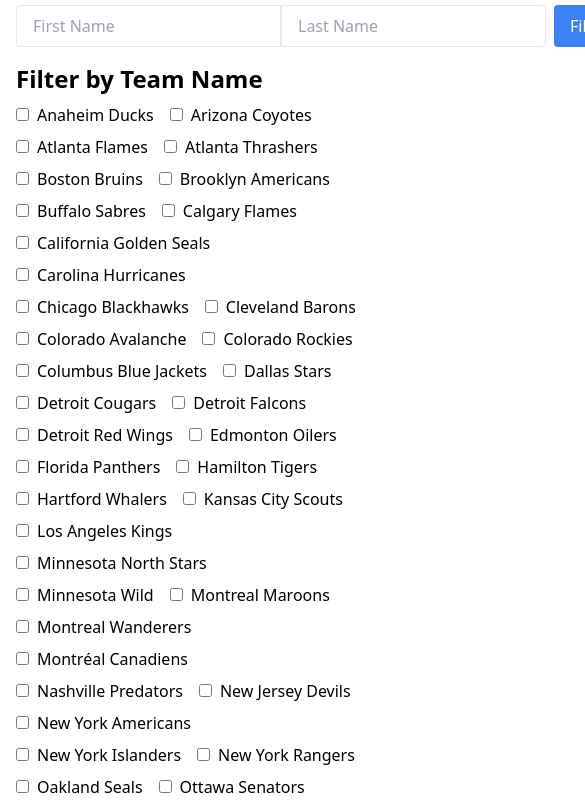
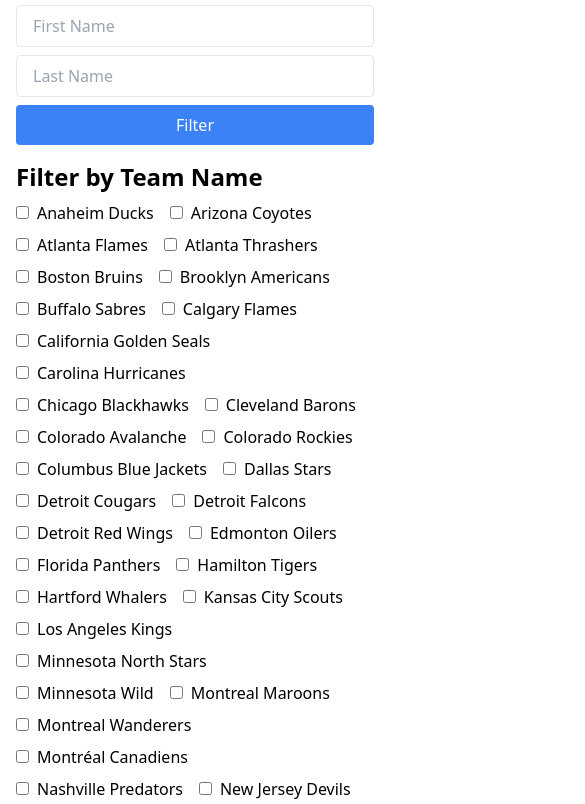
Before and after one commit to masonproj/player-search, a Gatsby site: page /CSVParser in a window 390 px wide. Shown: the part 119-923 px from the top of the page, 585 px wide, since content can reach past the window. Built offline with nearby package versions, Linux system fonts and the light colour scheme; Gatsby itself is replaced by a stand-in of ours.

Commit message:
mobile and warning fixes

```diff
--- a/src/pages/BugAlert.js
+++ b/src/pages/BugAlert.js
@@ -26,7 +26,7 @@
               clipRule="evenodd"
             />
           </svg>
-          <span className="font-bold">Important:</span> This site is currently in a buggy or experimental state.
+          <span>This site is currently in a buggy or experimental state.</span>
         </div>
         <button
           className="text-red-600 hover:text-red-800 font-semibold focus:outline-none"
--- a/src/pages/CSVParser.js
+++ b/src/pages/CSVParser.js
@@ -9,10 +9,9 @@
   const [filteredFirstNames, setFilteredFirstNames] = useState([]);
   const [filteredLastNames, setFilteredLastNames] = useState([]);
   const [teamOptionsList, setTeamOptionsList] = useState([]);
-  const [firstName, setFirstName] = useState(''); // Store the current input of the first name field
+  const [firstName, setFirstName] = useState('');
   const [firstNames, setFirstNames] = useState([]);
   const [lastNames, setLastNames] = useState([]);
-
 
   useEffect(() => {
     const fetchData = async () => {
@@ -31,7 +30,7 @@
       for (const row of data) {
         firstNamesSet.add(row.FIRST_NAME);
         lastNamesSet.add(row.LAST_NAME);
-        namePairs.push({firstName: row.FIRST_NAME, lastName: row.LAST_NAME});
+        namePairs.push({ firstName: row.FIRST_NAME, lastName: row.LAST_NAME });
 
         if (row.TEAMS) {
           const teams = row.TEAMS.split(',').map((team) => team.trim());
@@ -55,7 +54,7 @@
 
   const handleFirstNameChange = (event) => {
     const firstName = event.target.value.trim().toLowerCase();
-    setFirstName(firstName);  // Update the current input of the first name field
+    setFirstName(firstName);
     const filteredFirstNames = firstNames.filter((name) =>
       name.toLowerCase().startsWith(firstName)
     );
@@ -64,14 +63,15 @@
 
   const handleLastNameChange = (event) => {
     const lastName = event.target.value.trim().toLowerCase();
-    const filteredLastNames = namePairs.filter((namePair) =>
+    const filteredLastNames = namePairs
+      .filter(
+        (namePair) =>
           namePair.firstName.toLowerCase() === firstName.toLowerCase()
-    ).map(namePair => namePair.lastName).filter((name) =>
-      name.toLowerCase().startsWith(lastName)
-    );
+      )
+      .map((namePair) => namePair.lastName)
+      .filter((name) => name.toLowerCase().startsWith(lastName));
     setFilteredLastNames(filteredLastNames);
   };
-
 
   const handleFilterByPlayer = (event) => {
     event.preventDefault();
@@ -94,13 +94,13 @@
     }
     const filteredResult = csvData.filter((row) => {
       const teamNames = selectedTeams.map((team) => team.toLowerCase());
-      const playerTeams = row.TEAMS ? row.TEAMS.toLowerCase().split(/,\s*/) : [];
+      const playerTeams = row.TEAMS
+        ? row.TEAMS.toLowerCase().split(/,\s*/)
+        : [];
       return teamNames.every((team) => playerTeams.includes(team));
     });
     setFilteredData(filteredResult);
   };
-
-
 
   const handleTeamSelection = (event) => {
     const selectedTeam = event.target.value;
@@ -118,46 +118,46 @@
 
   return (
     <div className="container mx-auto px-4 py-8">
-      <h1 className="text-3xl font-bold mb-4">Player Team Search</h1>
+      <h1 className="text-3xl font-bold mb-4 text-center">Player Team Search</h1>
 
       {csvData.length > 0 && (
         <div>
           <h2 className="text-2xl font-bold mb-2">Filter by Player Name</h2>
           <form onSubmit={handleFilterByPlayer} className="mb-4">
-            <div className="flex">
+            <div className="flex flex-col sm:flex-row">
               <input
                 type="text"
                 name="firstName"
                 placeholder="First Name"
-                className="px-4 py-2 border rounded-l"
+                className="px-4 py-2 border rounded mb-2 sm:mb-0 sm:mr-2"
                 list="firstNamesList"
                 onChange={handleFirstNameChange}
               />
+              <input
+                type="text"
+                name="lastName"
+                placeholder="Last Name"
+                className="px-4 py-2 border rounded"
+                list="lastNamesList"
+                onChange={handleLastNameChange}
+              />
+              <button
+                type="submit"
+                className="bg-blue-500 text-white px-4 py-2 rounded mt-2 sm:mt-0"
+              >
+                Filter
+              </button>
+            </div>
             <datalist id="firstNamesList">
               {filteredFirstNames.map((name, index) => (
                 <option key={index} value={name} />
               ))}
             </datalist>
-              <input
-                type="text"
-                name="lastName"
-                placeholder="Last Name"
-                className="px-4 py-2 border rounded-r"
-                list="lastNamesList"
-                onChange={handleLastNameChange}
-              />
             <datalist id="lastNamesList">
               {filteredLastNames.map((name, index) => (
                 <option key={index} value={name} />
               ))}
             </datalist>
-              <button
-                type="submit"
-                className="ml-2 bg-blue-500 text-white px-4 py-2 rounded"
-              >
-                Filter
-              </button>
-            </div>
           </form>
 
           <h2 className="text-2xl font-bold mb-2">Filter by Team Name</h2>
@@ -196,7 +196,6 @@
               </ul>
             </div>
           )}
-
         </div>
       )}
     </div>
--- a/src/pages/index.js
+++ b/src/pages/index.js
@@ -1,8 +1,10 @@
+//index.js
 import React from 'react';
 import CSVParser from '../pages/CSVParser';
 import BugAlert from './BugAlert';
 
 const HomePage = () => {
+  const title = 'Player Search';
   return (
     <div>
       <BugAlert />
```
Lines whose indentation alone changed are shown as unchanged.
